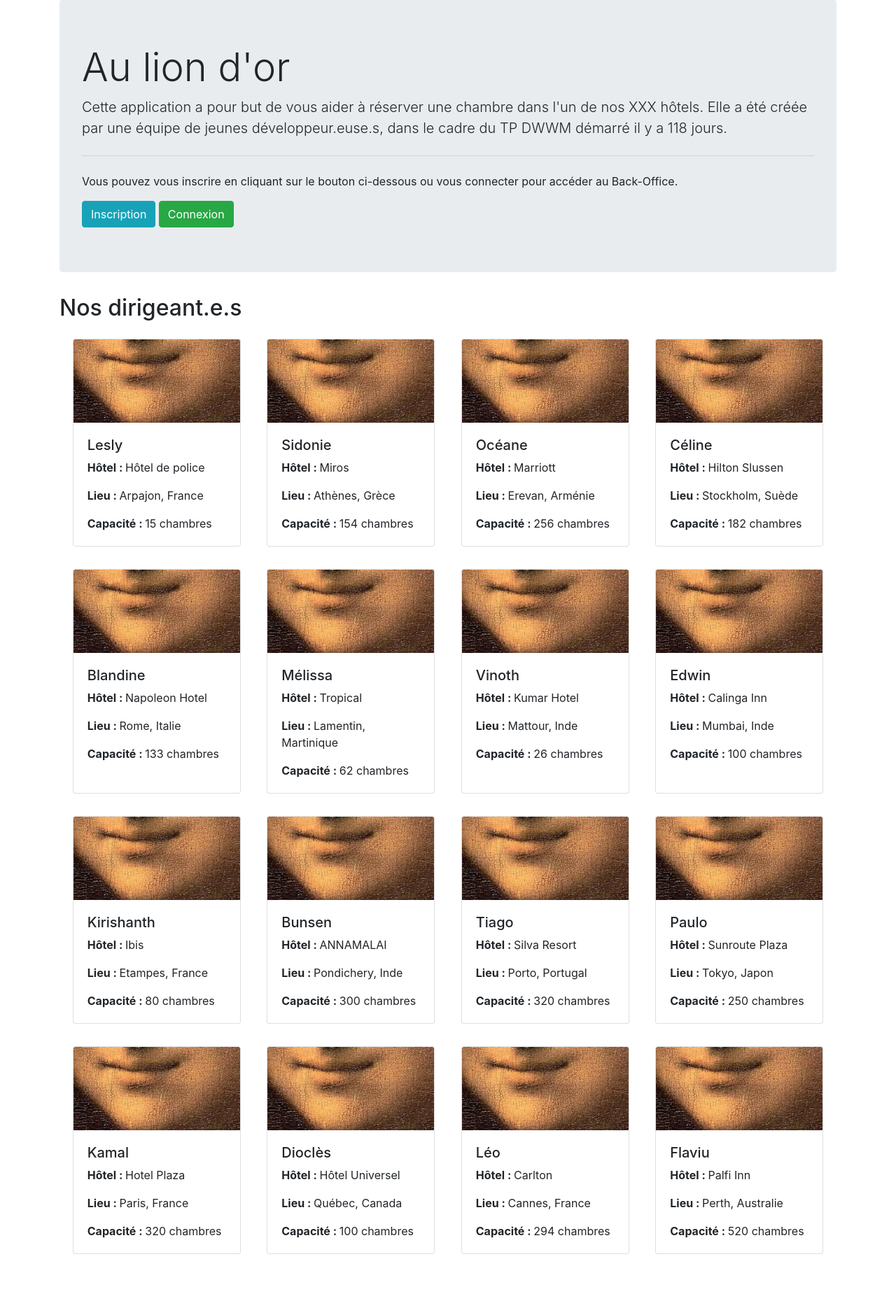
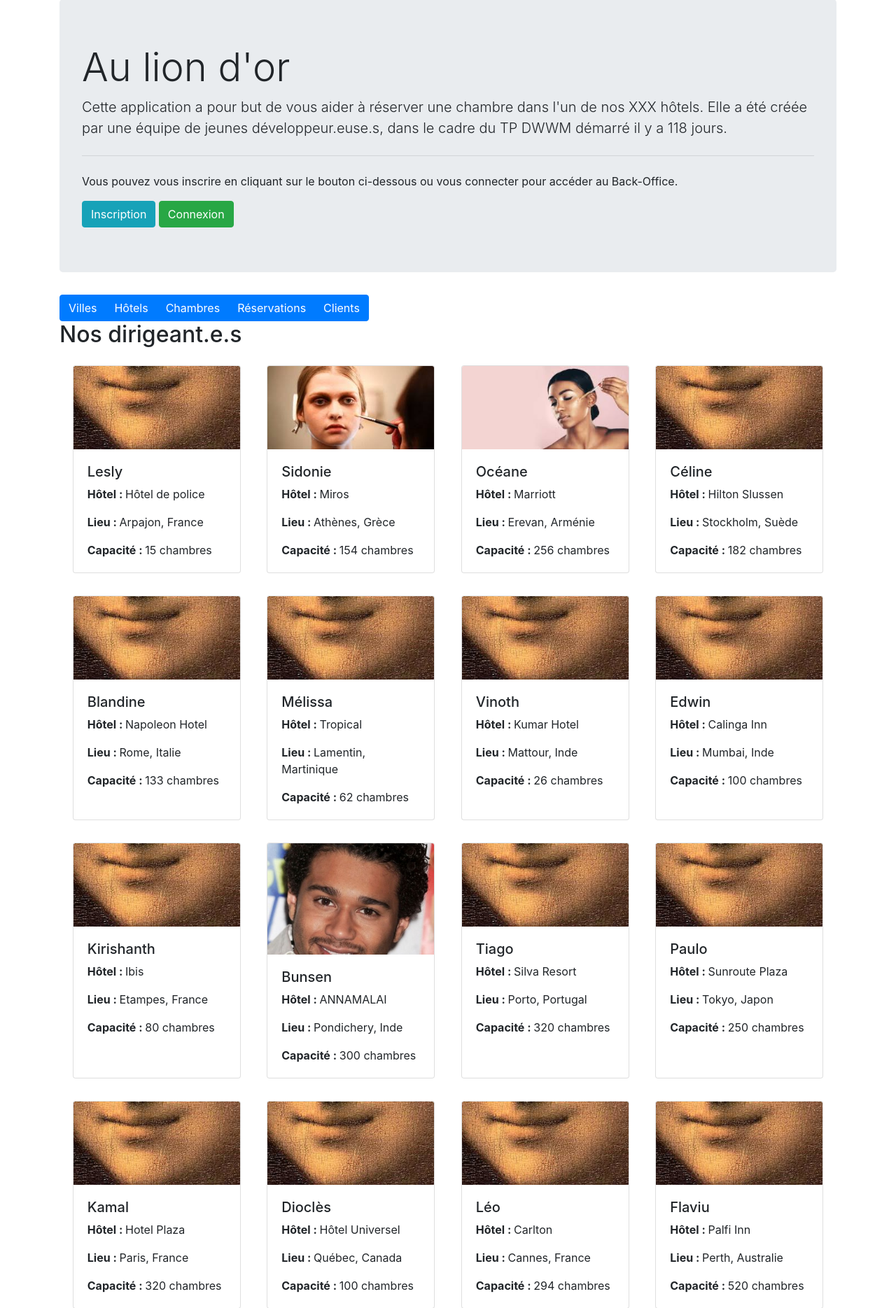
Before and after one commit to diocles-coder/greta91-dwwm-arp-2021, a PHP site: page /arpajon/ in a window 1280 px wide. Shown: the part 49-1918 px from the top of the page at 70% size. Before the commit the page ends 1841 px from the top, so only its background shows below. Run offline with PHP 8.4, Linux system fonts and the light colour scheme.

Commit message:
PHP Day 8

```diff
--- a/cp7/inc/team.inc.php
+++ b/cp7/inc/team.inc.php
@@ -4,14 +4,16 @@ $team[] = array(
     'fname' => 'Sidonie',
     'hotel' => 'Miros',
     'loc' => 'Athènes, Grèce',
-    'rooms' => 154
+    'rooms' => 154,
+    'photo' => 'pics/face3.jpg'
 );
 
 $team[] = array(
     'fname' => 'Océane',
     'hotel' => 'Marriott',
     'loc' => 'Erevan, Arménie',
-    'rooms' => 256
+    'rooms' => 256,
+    'photo' => 'pics/face2.jpg'
 );
 
 $team[] = array(
@@ -60,7 +62,8 @@ $team[] = array(
     'fname' => 'Bunsen',
     'hotel' => 'ANNAMALAI',
     'loc' => 'Pondichery, Inde',
-    'rooms' => 300
+    'rooms' => 300,
+    'photo' => 'pics/face4.jpg'
 );
 
 $team[] = array(
--- a/cp7/index.php
+++ b/cp7/index.php
@@ -29,6 +29,14 @@ include_once('inc/team.inc.php');
         <button type="button" class="btn btn-success" data-toggle="modal" data-target="#login">Connexion</button>
     </div>
 
+    <div class="btn-group">
+        <a href="cities.php" class="btn btn-primary">Villes</a>
+        <a href="hotels.php" class="btn btn-primary">Hôtels</a>
+        <a href="rooms.php" class="btn btn-primary">Chambres</a>
+        <a href="booking.php" class="btn btn-primary">Réservations</a>
+        <a href="customers.php" class="btn btn-primary">Clients</a>
+    </div>
+
     <h2>Nos dirigeant.e.s</h2>
     <section id="team" class="d-flex flex-wrap justify-content-around">
         <div class="card my-3" style="width:15rem">
@@ -44,7 +52,7 @@ include_once('inc/team.inc.php');
         // Template HTML
         $card =
             '<div class="card my-3" style="width:15rem">
-            <img src="pics/face.jpg" alt="photo du dirigeant" class="card-img-top">
+            <img src="%s" alt="photo du dirigeant" class="card-img-top">
             <div class="card-body">
             <h5>%s</h5>
             <p class="card-text"><strong>Hôtel : </strong>%s</p>
@@ -55,7 +63,16 @@ include_once('inc/team.inc.php');
         $html = '';
         // Affiche la liste de tous les dirigeants issus de l'array TEAM
         foreach ($team as $boss) {
-            $html .= sprintf($card, $boss['fname'], $boss['hotel'], $boss['loc'], $boss['rooms']);
+            if (array_key_exists('photo', $boss)) {
+                // Si la clé 'photo' existe alors assigner la valeur de cette clé à la variable '$photo'
+                $photo = $boss['photo'];
+            } else {
+                // Sinon assigner la valeur 'pics/face.jpg' à la variable '$photo'
+                $photo = 'pics/face.jpg';
+            }
+            // ou bien
+            $photo = array_key_exists('photo', $boss) ? $boss['photo'] : 'pics/face.jpg';
+            $html .= sprintf($card, $photo, $boss['fname'], $boss['hotel'], $boss['loc'], $boss['rooms']);
         }
         echo $html;
         ?>
--- a/cp7/sql/hotels-dump.sql
+++ b/cp7/sql/hotels-dump.sql
@@ -14,6 +14,12 @@
 /*!40014 SET @OLD_FOREIGN_KEY_CHECKS=@@FOREIGN_KEY_CHECKS, FOREIGN_KEY_CHECKS=0 */;
 /*!40101 SET @OLD_SQL_MODE=@@SQL_MODE, SQL_MODE='NO_AUTO_VALUE_ON_ZERO' */;
 /*!40111 SET @OLD_SQL_NOTES=@@SQL_NOTES, SQL_NOTES=0 */;
+
+
+DROP SCHEMA IF EXISTS holidays;
+CREATE SCHEMA holidays CHARACTER SET utf8;
+USE holidays;
+
 
 --
 -- Table structure for table `booking`
```
Also changed, not shown: cp7/404.html (added, +16 -0 lines), cp7/.htaccess (added), cp7/pics/face2.jpg (added), cp7/pics/face3.jpg (added), cp7/pics/face4.jpg (added).
